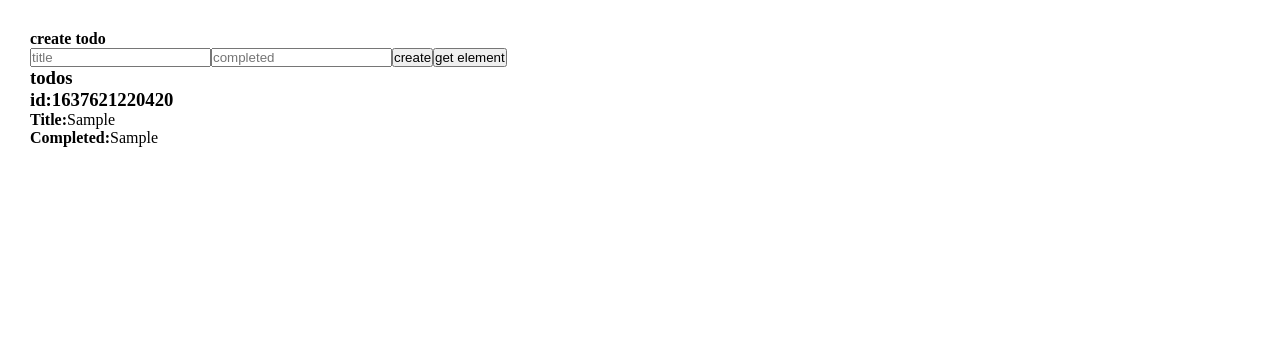
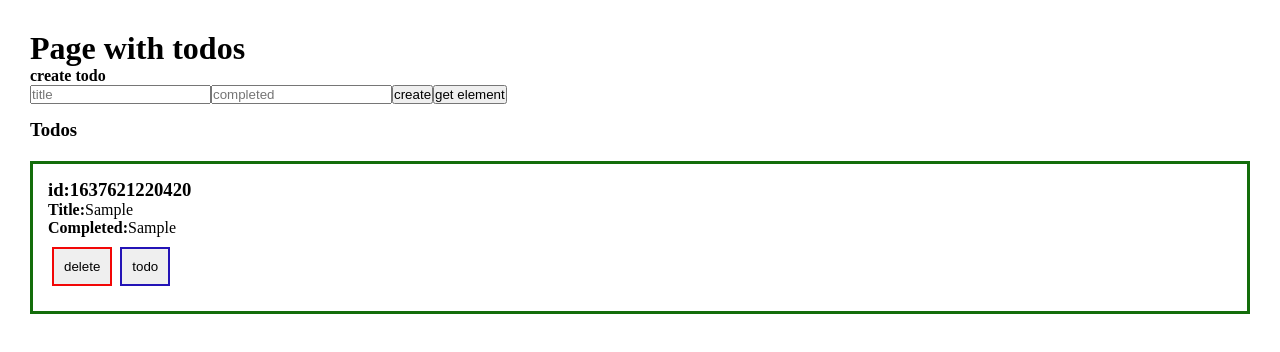
Before and after one commit to alarmshv150/vue-examples, a Vue app: page / in a window 1280 px wide. Both pictures are taken after typing "Sample", "Sample" into the empty fields and a click on the button "create". Shown: the top 352 px of the page. Built offline with nearby package versions, Linux system fonts and the light colour scheme; no server answers.

Commit message:
page wrapper

```diff
--- a/src/App.vue
+++ b/src/App.vue
@@ -1,9 +1,10 @@
 <template>
   <div class="app">
+    <h1>Page with todos</h1>
     <todo-form @create="createTodo" />
-    <div v-if="!isTodosLoading">
-      <todo-list :todos="todos" />
-    </div>
+    <todo-list :todos="todos" @remove="removeTodo" v-if="!isTodosLoading" />
+    <div v-else>Loading...</div>
+    <page-wrapper :total="total" :page="page" @change="changePage" />
   </div>
 </template>
 
@@ -11,11 +12,13 @@
 import axios from "axios";
 import TodoForm from "@/components/TodoForm";
 import TodoList from "@/components/TodoList";
+import PageWrapper from "@/components/PageWrapper";
 
 export default {
   components: {
     TodoForm,
     TodoList,
+    PageWrapper,
   },
   data() {
     return {
@@ -29,6 +32,13 @@ export default {
   methods: {
     createTodo(todo) {
       this.todos.push(todo);
+    },
+    removeTodo(todo) {
+      this.todos = this.todos.filter((t) => t.id !== todo.id);
+    },
+    changePage(number) {
+      this.page = number;
+      this.fetchTodos();
     },
     async fetchTodos() {
       try {
@@ -74,4 +84,8 @@ export default {
 .app {
   padding: 30px;
 }
+.page_wrapper {
+  display: flex;
+  margin-top: 15px;
+}
 </style>
--- /dev/null
+++ b/src/components/PageWrapper.vue
@@ -0,0 +1,44 @@
+<template>
+  <div class="page__wrapper">
+    <div
+      v-for="number in total"
+      :key="number"
+      @click="$emit('change', number)"
+      class="page"
+      :class="{ current__page: page === number }"
+    >
+      {{ number }}
+    </div>
+  </div>
+</template>
+
+<script>
+export default {
+  props: {
+    total: {
+      type: Number,
+      required: true,
+    },
+    page: {
+      type: Number,
+      required: true,
+    },
+  },
+};
+</script>
+
+<style scoped>
+.page__wrapper {
+  display: flex;
+  margin-top: 10px;
+}
+.page {
+  border: 3px solid rgb(19, 109, 11);
+  padding: 10px;
+  margin-right: 10px;
+  width: 40px;
+}
+.current__page {
+  border: 4px solid rgb(1, 7, 21);
+}
+</style>
--- a/src/components/Todo.vue
+++ b/src/components/Todo.vue
@@ -1,8 +1,12 @@
 <template>
-  <div>
+  <div class="todo">
     <h3>id:{{ todo.id }}</h3>
     <div><strong>Title:</strong>{{ todo.title }}</div>
     <div><strong>Completed:</strong>{{ todo.completed }}</div>
+    <div class="todo__btns">
+      <button class="btn__rmv" @click="$emit('remove', todo)">delete</button>
+      <button class="btn__td" @click="$router.push()">todo</button>
+    </div>
   </div>
 </template>
 
@@ -17,4 +21,24 @@ export default {
 };
 </script>
 
-<style scoped></style>
+<style scoped>
+.todo {
+  border: 3px solid rgb(19, 109, 11);
+  margin-top: 20px;
+  padding: 15px;
+  display: block;
+}
+.todo__btns {
+  display: flex;
+}
+.btn__rmv {
+  border: 2px solid rgb(242, 7, 7);
+  margin: 10px 4px;
+  padding: 10px;
+}
+.btn__td {
+  border: 2px solid rgb(35, 19, 182);
+  margin: 10px 4px;
+  padding: 10px;
+}
+</style>
--- a/src/components/TodoList.vue
+++ b/src/components/TodoList.vue
@@ -1,7 +1,12 @@
 <template>
-  <div>
-    <h3>todos</h3>
-    <todo v-for="todo in todos" :todo="todo" :key="todo.id" />
+  <div class="tds">
+    <h3>Todos</h3>
+    <todo
+      v-for="todo in todos"
+      :todo="todo"
+      :key="todo.id"
+      @remove="$emit('remove', todo)"
+    />
   </div>
 </template>
 
@@ -20,4 +25,8 @@ export default {
 };
 </script>
 
-<style scoped></style>
+<style scoped>
+.tds {
+  margin-top: 15px;
+}
+</style>
```
